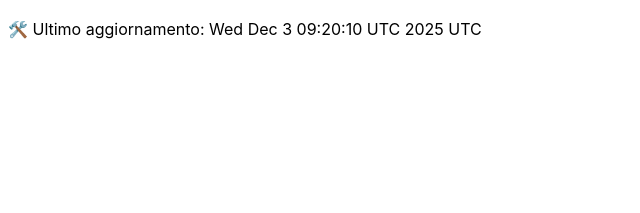
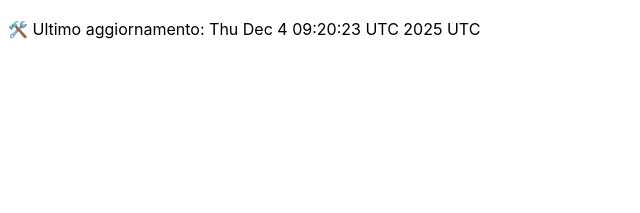
Before and after one commit to DanteTrb/DanteTrb.github.io, a Jekyll site: the page built from badges.md, in a window 1280 px wide. Shown: the top 213 px of the page, without its empty margins (0-640 px from the left). Built offline with Jekyll 4.4.1, drawn with Linux system fonts in a browser that asks for light colours; our own code applies the rules of GitHub Pages for plain Markdown files.

Commit message:
🛠️ Aggiornamento automatico badge

```diff
--- a/badges.md
+++ b/badges.md
@@ -1 +1 @@
-🛠️ Ultimo aggiornamento: Wed Dec  3 09:20:10 UTC 2025 UTC
+🛠️ Ultimo aggiornamento: Thu Dec  4 09:20:23 UTC 2025 UTC
```
